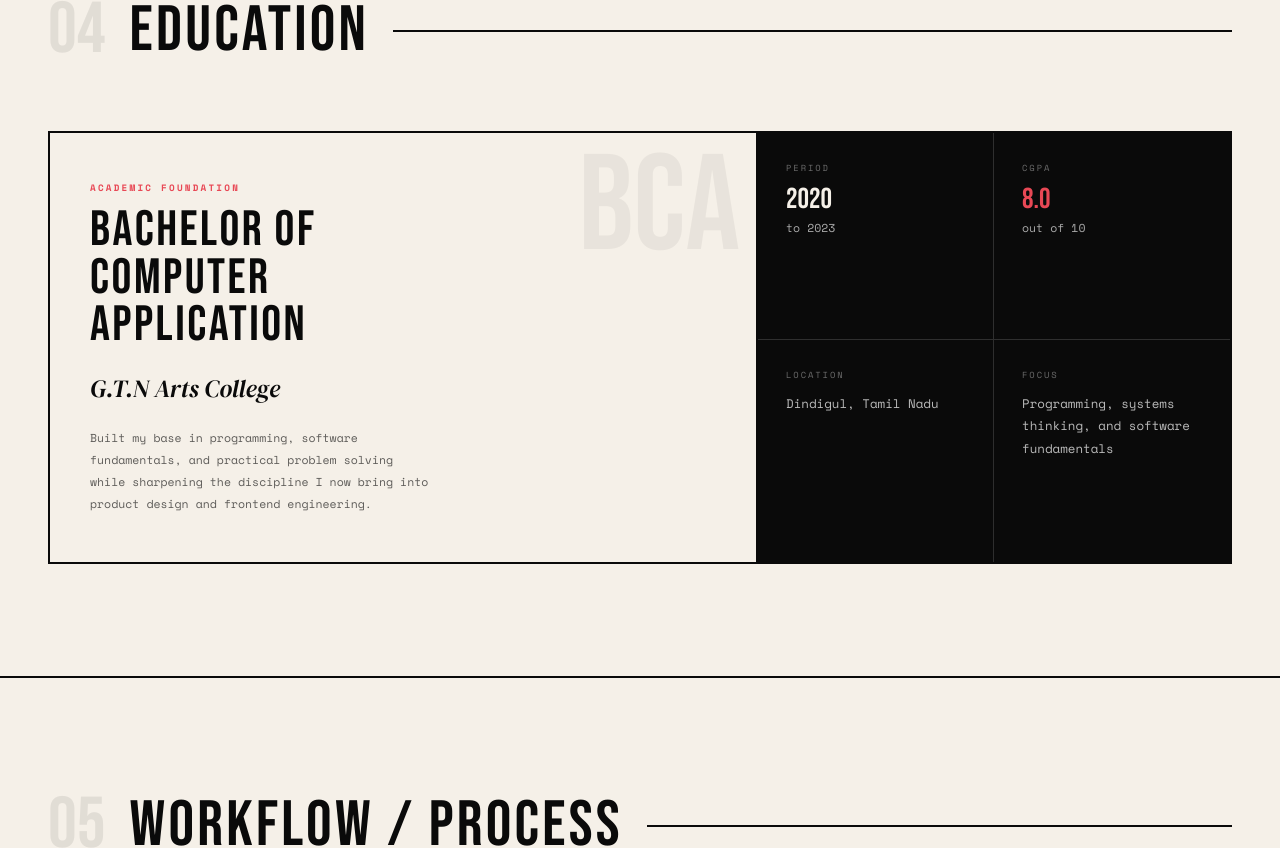
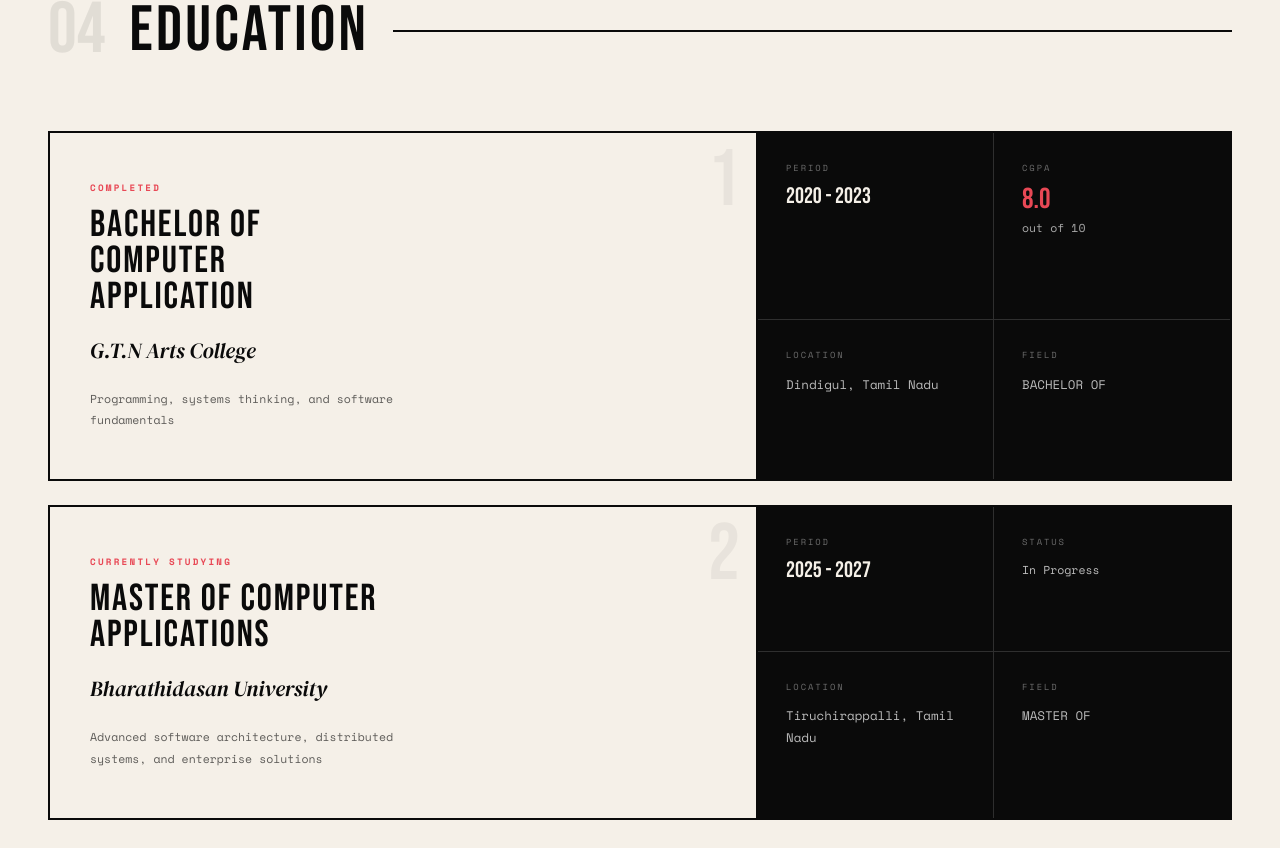
Before and after one commit to Jay-Raam/Jayasriraam-S, a React (Vite) app: page / in a window 1280 px wide. Shown: the part 5093-5941 px from the top of the page. Built offline with nearby package versions, Linux system fonts and the light colour scheme.

Commit message:
add education  commit

```diff
--- a/src/App.tsx
+++ b/src/App.tsx
@@ -6,6 +6,7 @@
     achievements,
     blogDetails,
     contactLinks,
+    educations,
     experiences,
     heroStats,
     musicTracks,
@@ -373,43 +374,53 @@
                 <section id="education" className="border-b-2 border-[var(--black)] px-6 py-20 md:px-12 md:py-28">
                     <SectionHeader number="04" title="EDUCATION" />
 
-                    <div className="reveal border-2 border-[var(--black)]">
+                    <div className="flex flex-col gap-6">
+                        {educations.map((education, index) => (
+                            <div key={education.degree} className="reveal border-2 border-[var(--black)]">
                                 <div className="grid md:grid-cols-[1.2fr_0.8fr]">
                                     <div className="relative overflow-hidden border-b-2 border-[var(--black)] px-8 py-10 md:border-b-0 md:border-r-2 md:px-10 md:py-12">
-                                <div className="pointer-events-none absolute right-4 top-2 font-display text-[5.5rem] leading-none text-black/5 md:text-[8.5rem]">
-                                    BCA
+                                        <div className="pointer-events-none absolute right-4 top-2 font-display text-[3rem] leading-none text-black/5 md:text-[5rem]">
+                                            {index + 1}
                                         </div>
-                                <div className="text-[0.58rem] font-bold uppercase tracking-[0.24em] text-[var(--accent2)]">Academic Foundation</div>
-                                <div className="mt-3 max-w-[12ch] font-display text-[2.35rem] leading-[0.96] tracking-[0.05em] md:text-[3.1rem]">
-                                    BACHELOR OF COMPUTER APPLICATION
+                                        <div className="text-[0.58rem] font-bold uppercase tracking-[0.24em] text-[var(--accent2)]">{education.status}</div>
+                                        <div className="mt-3 max-w-[20ch] font-display text-[1.75rem] leading-[0.96] tracking-[0.05em] md:text-[2.35rem]">
+                                            {education.degree}
                                         </div>
-                                <div className="mt-5 font-serif text-[1.35rem] italic md:text-[1.55rem]">G.T.N Arts College</div>
+                                        <div className="mt-5 font-serif text-[1.1rem] italic md:text-[1.35rem]">{education.university}</div>
                                         <p className="mt-5 max-w-[48ch] text-[0.72rem] leading-[1.9] text-black/62">
-                                    Built my base in programming, software fundamentals, and practical problem solving while sharpening the discipline I now bring into product design and frontend engineering.
+                                            {education.focus}
                                         </p>
                                     </div>
 
                                     <div className="grid grid-cols-2 bg-[var(--black)] text-[var(--white)]">
                                         <div className="border-b border-r border-white/15 px-6 py-7 md:px-7">
                                             <div className="text-[0.55rem] uppercase tracking-[0.22em] text-white/40">Period</div>
-                                    <div className="mt-3 font-display text-[1.8rem] leading-none">2020</div>
-                                    <div className="mt-1 text-[0.72rem] text-white/65">to 2023</div>
+                                            <div className="mt-3 font-display text-[1.4rem] leading-none text-[0.85rem]">{education.period}</div>
                                         </div>
+                                        {education.cgpa ? (
                                             <div className="border-b border-white/15 px-6 py-7 md:px-7">
                                                 <div className="text-[0.55rem] uppercase tracking-[0.22em] text-white/40">CGPA</div>
-                                    <div className="mt-3 font-display text-[1.8rem] leading-none text-[var(--accent2)]">8.0</div>
+                                                <div className="mt-3 font-display text-[1.8rem] leading-none text-[var(--accent2)]">{education.cgpa}</div>
                                                 <div className="mt-1 text-[0.72rem] text-white/65">out of 10</div>
                                             </div>
+                                        ) : (
+                                            <div className="border-b border-white/15 px-6 py-7 md:px-7">
+                                                <div className="text-[0.55rem] uppercase tracking-[0.22em] text-white/40">Status</div>
+                                                <div className="mt-3 text-[0.72rem] leading-[1.8] text-white/72">In Progress</div>
+                                            </div>
+                                        )}
                                         <div className="border-r border-white/15 px-6 py-7 md:px-7">
                                             <div className="text-[0.55rem] uppercase tracking-[0.22em] text-white/40">Location</div>
-                                    <div className="mt-3 text-[0.78rem] leading-[1.8] text-white/72">Dindigul, Tamil Nadu</div>
+                                            <div className="mt-3 text-[0.78rem] leading-[1.8] text-white/72">{education.location}</div>
                                         </div>
                                         <div className="px-6 py-7 md:px-7">
-                                    <div className="text-[0.55rem] uppercase tracking-[0.22em] text-white/40">Focus</div>
-                                    <div className="mt-3 text-[0.78rem] leading-[1.8] text-white/72">Programming, systems thinking, and software fundamentals</div>
+                                            <div className="text-[0.55rem] uppercase tracking-[0.22em] text-white/40">Field</div>
+                                            <div className="mt-3 text-[0.78rem] leading-[1.8] text-white/72">{education.degree.split(' ').slice(0, 2).join(' ')}</div>
                                         </div>
                                     </div>
                                 </div>
+                            </div>
+                        ))}
                     </div>
                 </section>
 
--- a/src/data/portfolio.ts
+++ b/src/data/portfolio.ts
@@ -45,6 +45,16 @@
   text: string;
 };
 
+export type EducationItem = {
+  degree: string;
+  university: string;
+  location: string;
+  period: string;
+  status: string;
+  cgpa?: string;
+  focus: string;
+};
+
 export type MusicTrack = {
   title: string;
   artist: string;
@@ -72,6 +82,26 @@
   { href: '#projects', label: 'Projects' },
   { href: '#blog', label: 'Blog' },
   { href: '#contact', label: 'Contact' },
+];
+
+export const educations: EducationItem[] = [
+  {
+    degree: 'BACHELOR OF COMPUTER APPLICATION',
+    university: 'G.T.N Arts College',
+    location: 'Dindigul, Tamil Nadu',
+    period: '2020 - 2023',
+    status: 'Completed',
+    cgpa: '8.0',
+    focus: 'Programming, systems thinking, and software fundamentals',
+  },
+  {
+    degree: 'MASTER OF COMPUTER APPLICATIONS',
+    university: 'Bharathidasan University',
+    location: 'Tiruchirappalli, Tamil Nadu',
+    period: '2025 - 2027',
+    status: 'Currently Studying',
+    focus: 'Advanced software architecture, distributed systems, and enterprise solutions',
+  },
 ];
 
 export const blogDetails: BlogPost[] = [
```
Lines whose indentation alone changed are shown as unchanged.
